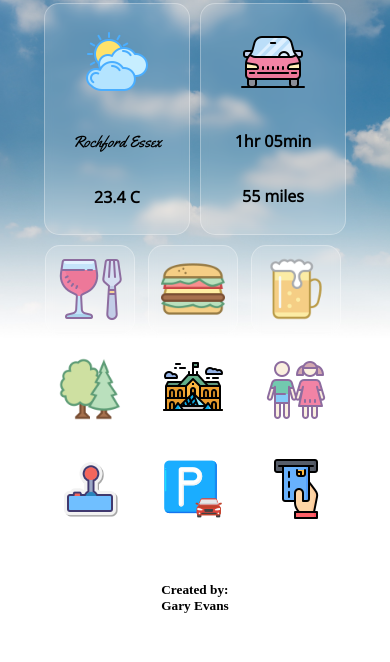
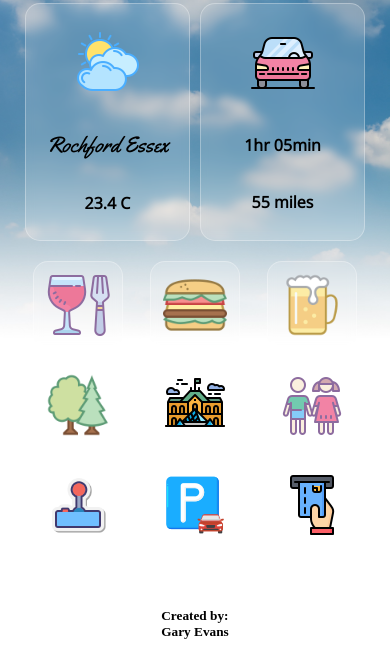
Before and after one commit to Garyismatic/outNabout, a plain HTML site: page frontend/main.html in a window 390 px wide. Both pictures are taken after a click on the button 195 px from the left and 411 px from the top of the page. Shown: the part 217-879 px from the top of the page. Before the commit the page ends 853 px from the top, so only its background shows below. Drawn offline with nearby package versions, Linux system fonts and the light colour scheme.

Commit message:
places buttons area now flex display and responsive, edited city font to be center and larger

```diff
--- a/frontend/CSS/main.css
+++ b/frontend/CSS/main.css
@@ -94,9 +94,14 @@ body {
   width: 64px;
 }
 
+p {
+  text-align: center;
+}
+
 .label {
   font-family: "yellowtail", cursive;
-  text-align: center;
+  font-size: 22px;
+  font-weight: 100;
 }
 
 .sans {
@@ -106,8 +111,10 @@ body {
 
 #tags {
   grid-column-start: span 2;
-  display: grid;
-  grid-template-columns: 33% 33% 33%;
+  display: flex;
+  flex-wrap: wrap;
+  max-width: 400px;
+  margin: 10px auto;
 }
 
 .places-btn {
--- a/frontend/main.html
+++ b/frontend/main.html
@@ -46,10 +46,10 @@
             ><img src="./CSS/icons/car.png"
           /></span>
         </p>
-        <p class="label">
+        <p>
           <span id="travel-time" class="sans">1hr 05min</span>
         </p>
-        <p class="label">
+        <p>
           <span id="distance" class="sans">55 miles</span>
         </p>
       </section>
```
